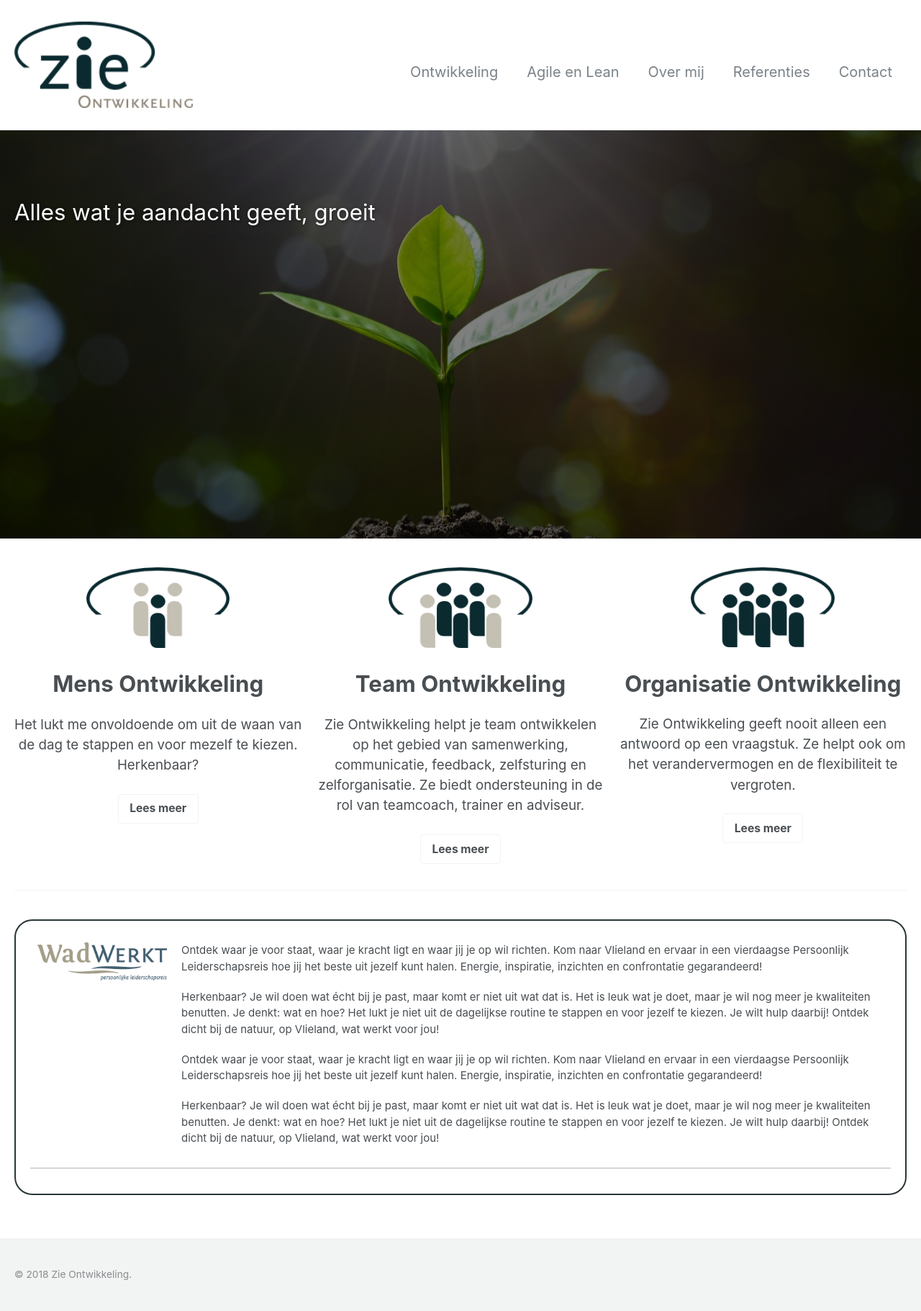
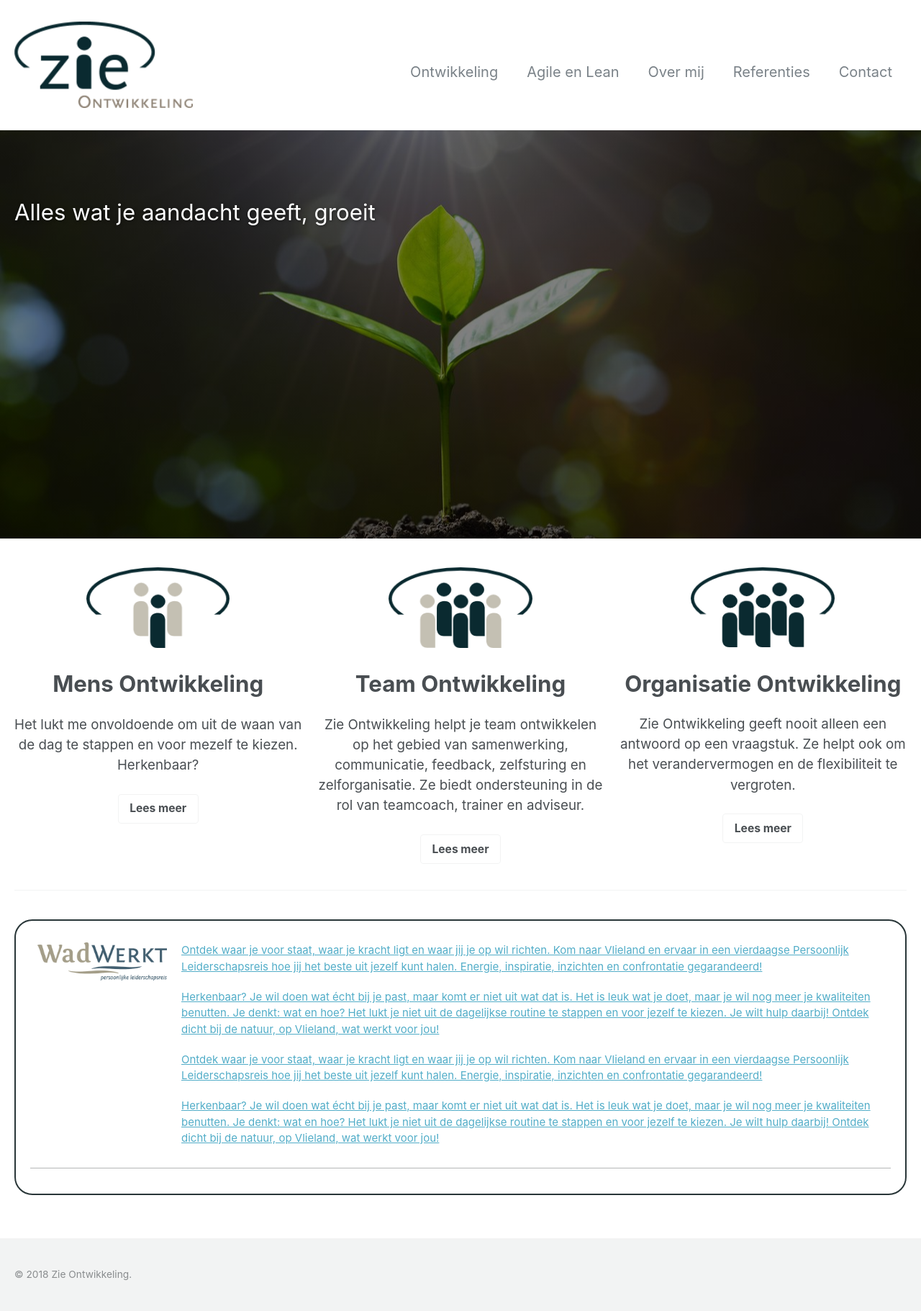
Before and after one commit to twinmum1/zie-ontwikkeling, a Jekyll site: the page built from _pages/proef.md, in a window 1280 px wide. Shown: the whole page at 72% size. Built offline with Jekyll 4.4.1, drawn with Linux system fonts in a browser that asks for light colours.

Commit message:
Update proef.md

```diff
--- a/_pages/proef.md
+++ b/_pages/proef.md
@@ -44,11 +44,12 @@
 
 {% include feature_row %}
 
-<div style="border-radius: 25px; border: 2px solid #293638; padding: 20px; display: table;">
-<table style="border: 0; width:100%">
+<div style="border-radius: 25px; border: 2px solid #293638; padding: 20px;">
+<a href="http://www.wad-werkt.nl">
+<table style="border: 0px; width:100%">
   <tr>
     <td style="width: 200px; vertical-align: top; padding: 10px;">
-      <a href="http://www.wad-werkt.nl"><img width="200" height="58" src="https://twinmum1.github.io/zie-ontwikkeling/assets/images/wadwerkt-logo-colour.png" alt="wad-werkt.nl"/></a>
+      <img width="200" height="58" src="https://twinmum1.github.io/zie-ontwikkeling/assets/images/wadwerkt-logo-colour.png" alt="wad-werkt.nl"/>
     </td>
     <td style="width: auto; padding: 10px;">
       <p>Ontdek waar je voor staat, waar je kracht ligt en waar jij je op wil richten. Kom naar Vlieland en ervaar in een vierdaagse Persoonlijk Leiderschapsreis hoe jij het beste uit jezelf kunt halen. Energie, inspiratie, inzichten en confrontatie gegarandeerd!</p>
@@ -66,4 +67,5 @@
     </td>
   </tr>
 </table>
+</a>
 </div>
```
